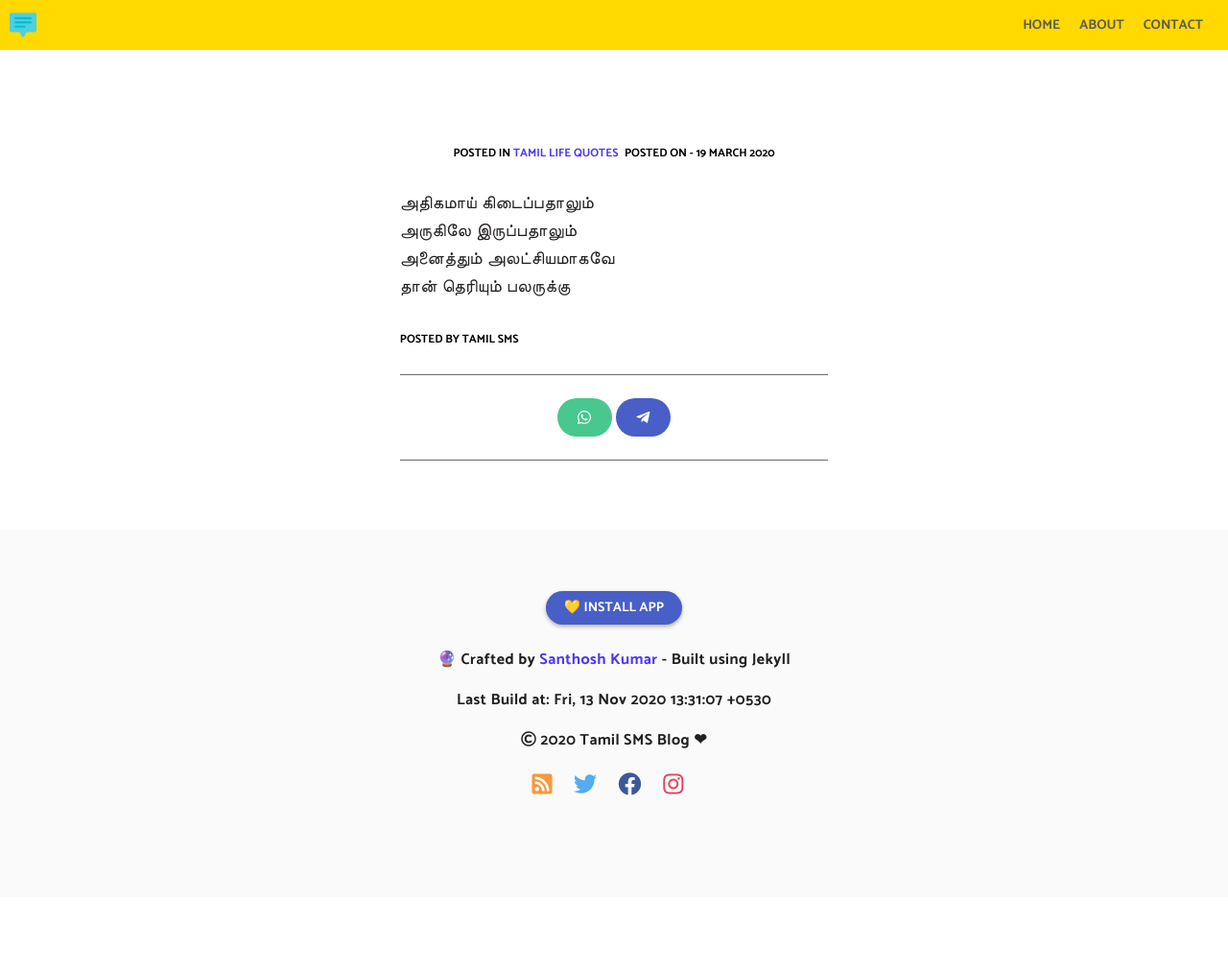
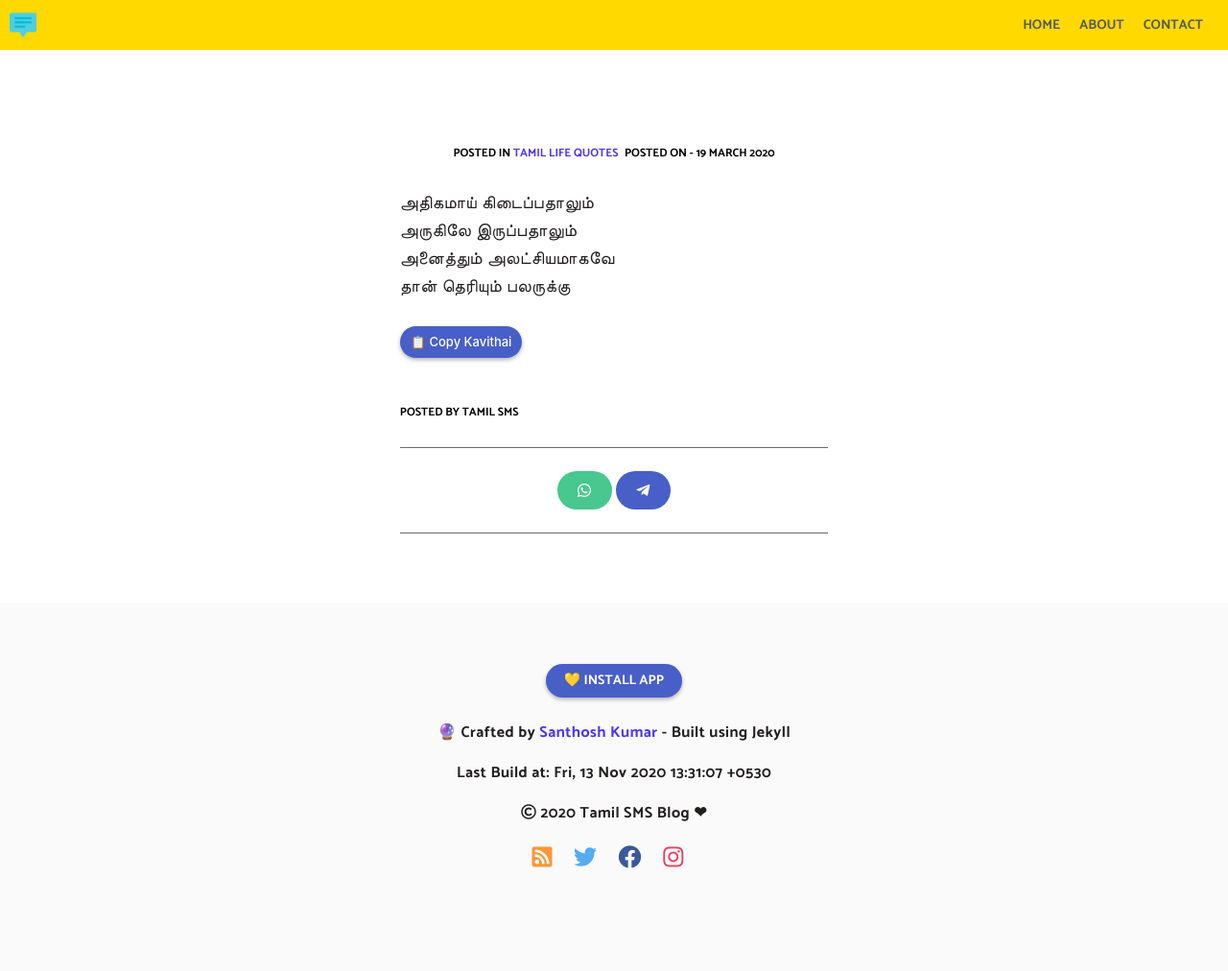
Before and after one commit to santhoshkumar/tamil-blog, a Jekyll site: the page built from _posts/2020-03-19-status-post-1.md, in a window 1280 px wide. Shown: the whole page at 96% size. Built offline with Jekyll 4.4.1, drawn with Linux system fonts in a browser that asks for light colours; comment, search, counter and statistics services are not loaded; before the commit the page ends 935 px from its top, so only the background shows below that.

Commit message:
✨ Add Copy Button

```diff
--- a/_includes/footer.html
+++ b/_includes/footer.html
@@ -48,6 +48,15 @@ window.FPConfig = {
     hoverDelay: 50
 };
 </script>
-
+<script src="https://cdn.jsdelivr.net/npm/clipboard@2.0.6/dist/clipboard.min.js" integrity="sha256-inc5kl9MA1hkeYUt+EC3BhlIgyp/2jDIyBLS6k3UxPI=" crossorigin="anonymous"></script>
+<script>
+new ClipboardJS('.btn');
+if (document.getElementById("btncopy") != null) {
+    document.getElementById("btncopy").addEventListener('click', e => {
+        console.log('copied');
+        document.getElementById("copied").innerHTML = '<div class="notification is-info">kavithai Copied</div>';
+    })
+}
+</script>
 </body>
 </html>
--- a/_layouts/default.html
+++ b/_layouts/default.html
@@ -38,7 +38,8 @@ layout: compress
 <link rel="dns-prefetch" href="//use.fontawesome.com">
 <link rel="dns-prefetch" href="//cdnjs.cloudflare.com">
 <link rel="dns-prefetch" href="//fonts.googleapis.com">
-<link rel="dns-prefetch" href="//www.google-analytics.com">
+<link rel="dns-prefetch" href="//cdn.jsdelivr.net">
+
 
 <link href="{{site.baseurl}}/atom.xml" type="application/atom+xml" rel="alternate" title="ATOM Feed" />
 <link rel="manifest" href="{{site.baseurl}}/manifest.json">
--- a/_layouts/post.html
+++ b/_layouts/post.html
@@ -21,9 +21,13 @@ Posted in
 
 <br>
 
-<div class="post-content">
+<div id="tamilquotes" class="post-content">
 {{content}}
 </div>
+<br>
+
+<p><button id="btncopy" class="btn button is-link read-random" data-clipboard-target="#tamilquotes">📋 Copy Kavithai</button></p>
+<p><div id="copied"></div></p>
 
 <br>
 {% if page.author %}
--- a/assets/css/_sass/style.scss
+++ b/assets/css/_sass/style.scss
@@ -454,6 +454,19 @@ box-shadow: 0px 0px 5px 0 rgba(100, 100, 100, 0.5);
         font-size: 1.6rem;
     }
 }
+.read-random {
+	display: flex;
+	flex-grow: 0.3;
+	font-weight: 500;
+	font-size: 13px;
+	box-shadow: 0 2px 4px rgba(0, 0, 0, 0.3);
+	border-radius: 32px;
+	padding: 10px;
+	-moz-osx-font-smoothing: grayscale;
+	-webkit-font-smoothing: antialiased !important;
+	-moz-font-smoothing: antialiased !important;
+	text-rendering: optimizelegibility !important;
+}
 footer p {
     font-size: 16px;
     font-weight: 700;
```
